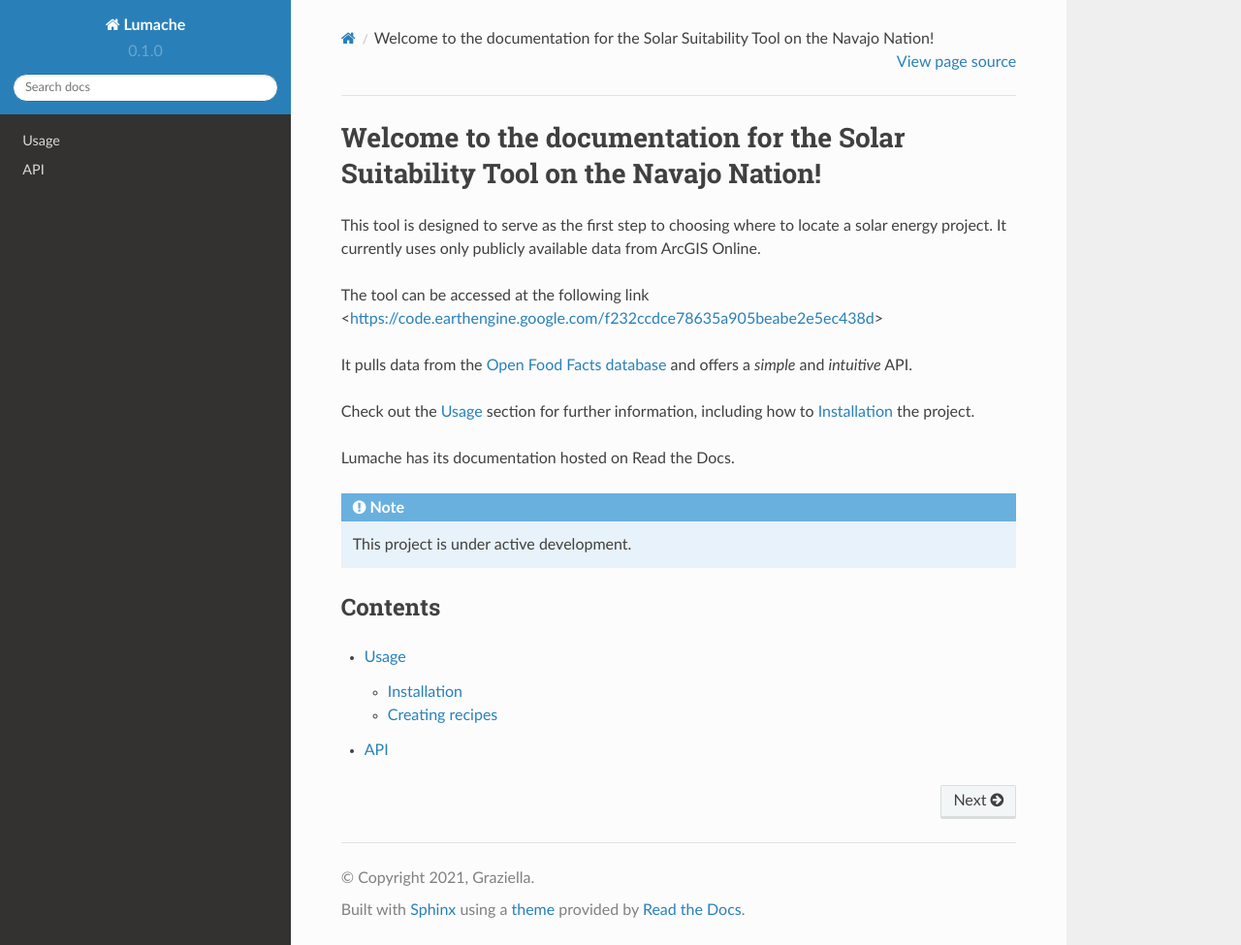
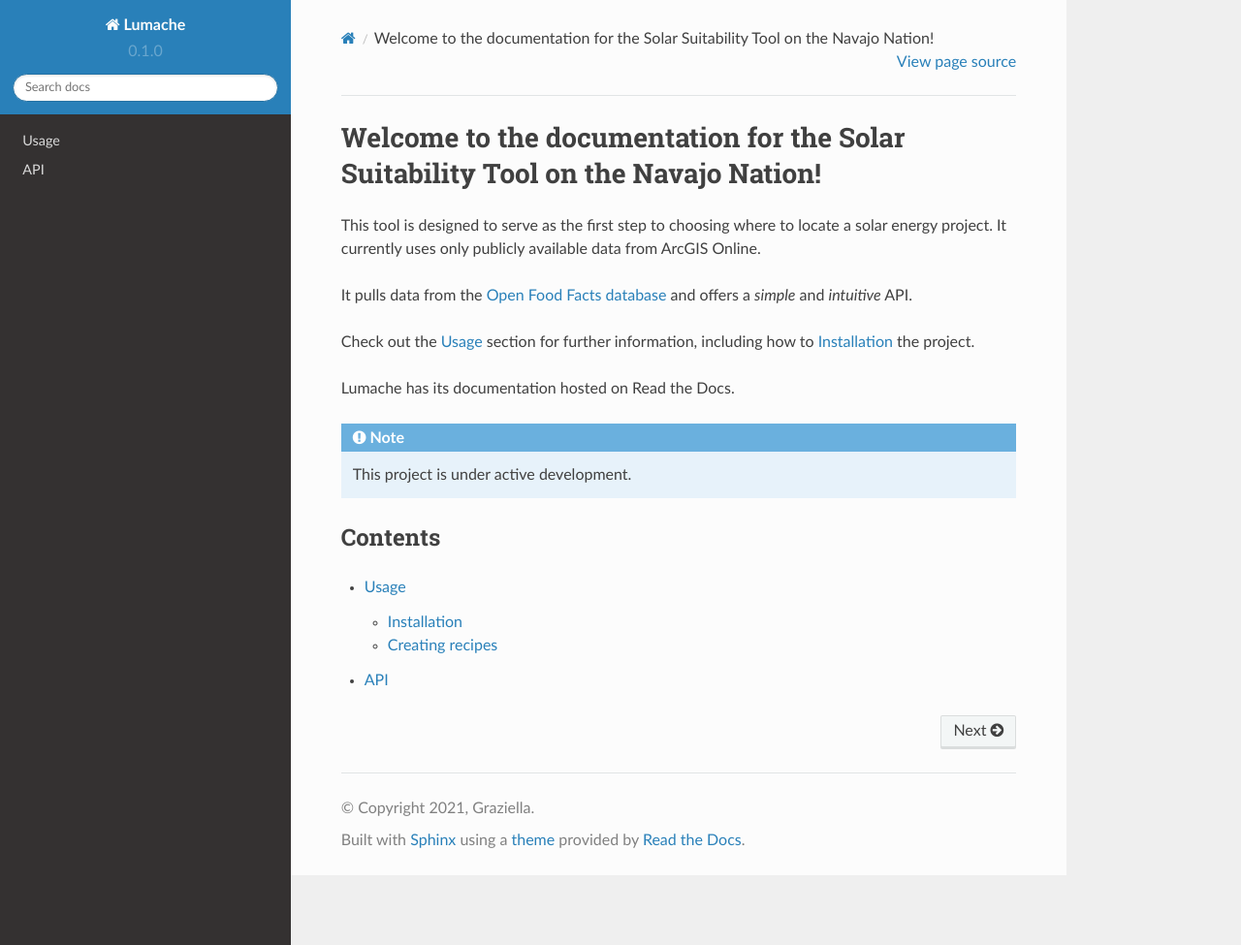
Before and after one commit to rynereger/rtd-tutorial, a Sphinx documentation site: the page built from docs/source/index.rst, in a window 1280 px wide and 975 px high. Shown: the whole window at 97% size. Built offline with Sphinx 7.4.7 and the Read the Docs theme 2.0.0, drawn with Linux system fonts in a browser that asks for light colours.

Commit message:
Update index.rst

```diff
--- a/docs/source/index.rst
+++ b/docs/source/index.rst
@@ -3,9 +3,6 @@ Welcome to the documentation for the Solar Suitability Tool on the Navajo Nation
 
 This tool is designed to serve as the first step to choosing where to locate a solar energy project.
 It currently uses only publicly available data from ArcGIS Online.
-
-The tool can be accessed at the following link <https://code.earthengine.google.com/f232ccdce78635a905beabe2e5ec438d>
-
 
 It pulls data from the `Open Food Facts database <https://world.openfoodfacts.org/>`_
 and offers a *simple* and *intuitive* API.
```
